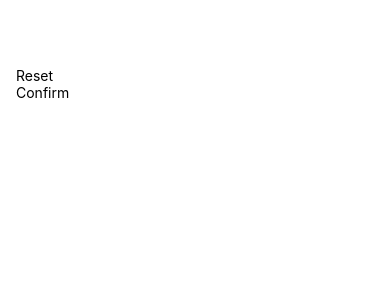
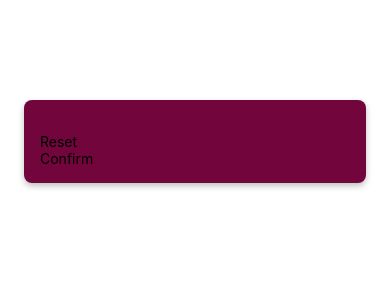
Before and after one commit to MidKnight92/rnCourse-section-4, a React Native app: screen / in a window 390 px wide. Shown: the top 300 px of the page. Built offline with nearby package versions, Linux system fonts and the light colour scheme.

Commit message:
Add shadows to input container for ios and andriod.

```diff
--- a/App.js
+++ b/App.js
@@ -2,18 +2,9 @@
 import StartGameScreen from "./screens/StartGameScreen";
 
 export default function App() {
-  return (
-    <View style={styles.appContainer}>
-      <StartGameScreen />
-    </View>
-  );
+  return <StartGameScreen />;
 }
 
 const styles = StyleSheet.create({
-  appContainer: {
-    flex: 1,
-    paddingTop: 50,
-    paddingHorizontal: 16,
-    backgroundColor: "white",
-  },
+  appContainer: {},
 });
--- a/components/PrimaryButton.js
+++ b/components/PrimaryButton.js
@@ -1,5 +1,5 @@
-import { View, Text} from 'react-native'
-export default function PrimaryButton({children}) {
+import { View, Text } from "react-native";
+export default function PrimaryButton({ children }) {
   return (
     <View>
       <Text>{children}</Text>
--- a/screens/StartGameScreen.js
+++ b/screens/StartGameScreen.js
@@ -1,11 +1,30 @@
-import { TextInput, View } from "react-native";
+import { StyleSheet, TextInput, View } from "react-native";
 import PrimaryButton from "../components/PrimaryButton";
 export default function StartGameScreen() {
   return (
-    <View>
+    <View style={styles.inputContainer}>
       <TextInput />
       <PrimaryButton>Reset</PrimaryButton>
       <PrimaryButton>Confirm</PrimaryButton>
     </View>
   );
 }
+
+const styles = StyleSheet.create({
+  inputContainer: {
+    padding: 16,
+    marginTop: 100,
+    backgroundColor: "#72063c",
+    marginHorizontal: 24,
+    borderRadius: 8,
+    elevation: 4, // andriod
+    shadowColor: "black", // ios
+    shadowOffset: {
+      // ios
+      width: 0,
+      height: 3,
+    },
+    shadowRadius: 6, // ios
+    shadowOpacity: 0.25, // ios
+  },
+});
```
